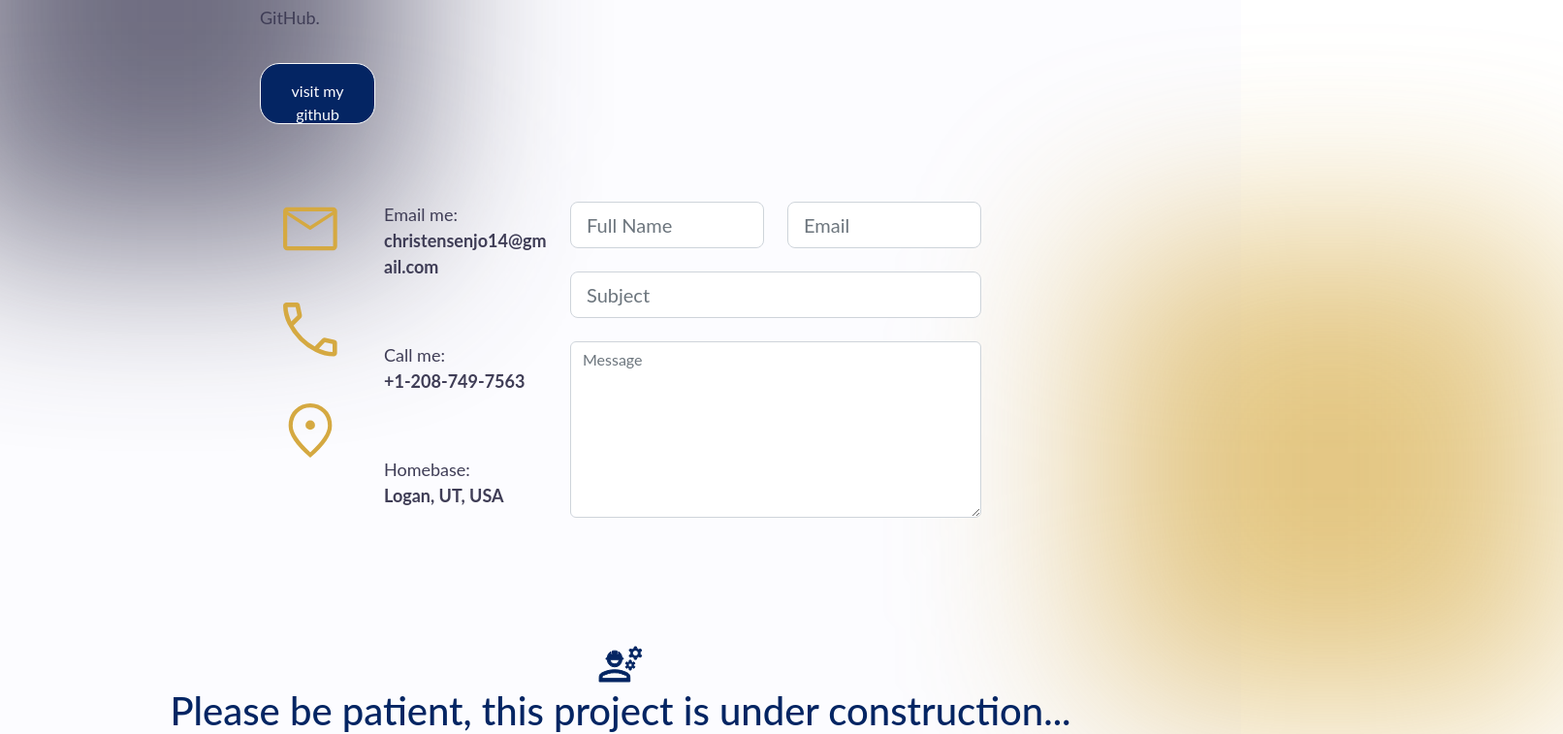
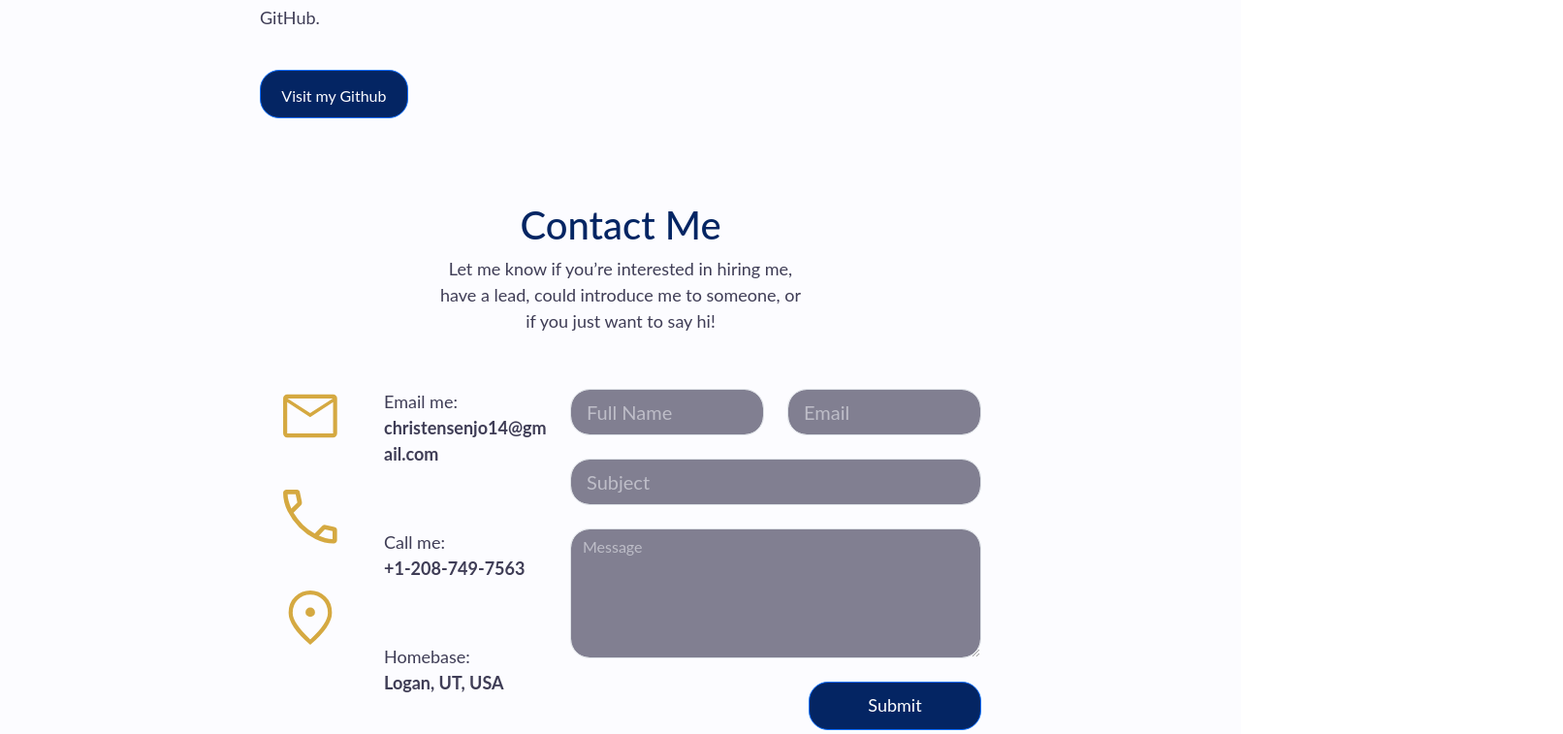
Before and after one commit to christensenjo/joelbc-design, a React (Create React App) app: page / in a window 1280 px wide. Shown: the part 1861-2618 px from the top of the page at 97% size, 1612 px wide, since content can reach past the window. Built offline with nearby package versions, Linux system fonts and the light colour scheme; a web font is replaced by a local one.

Commit message:
Fixed button styles, added submit

```diff
--- a/src/App.js
+++ b/src/App.js
@@ -29,7 +29,7 @@
           img="about"
           title="About Me"
           text={aboutText}
-          buttonText="learn more"
+          buttonText="Learn More"
           buttonHref="#about"
           align="right"
         >
@@ -38,7 +38,7 @@
           img="portfolio"
           title="Experience & Portfolio"
           text={portText}
-          buttonText="visit my github"
+          buttonText="Visit my Github"
           buttonHref="http://www.github.com/christensenjo"
           align="left"
         >
@@ -51,11 +51,11 @@
           <h1>Please be patient, this project is under construction...</h1>
         </div>
       </div>
-      <div className="BgGradients">
+      {/* <div className="BgGradients">
         <div className="Grad1"></div>
         <div className="Grad2"></div>
         <div className="Grad3"></div>
-      </div>
+      </div> */}
     </Container>
   );
 }
--- a/src/components/ContactForm/ContactForm.css
+++ b/src/components/ContactForm/ContactForm.css
@@ -1,5 +1,14 @@
+.FormTitleText {
+    padding-top: 10vh;
+    text-align: center;
+    padding-left: 20vw;
+    padding-right: 20vw;
+    max-width: 70vw;
+    margin: auto;
+}
+
 .Contact {
-    padding-top: 10vh;
+    padding-top: 5vh;
     padding-left: 20vw !important;
     padding-right: 20vw !important;
 }
@@ -14,5 +23,32 @@
 }
 
 .FormControl {
-    background-color: #3F3D56;
+    background-color: #3F3D56 !important;
+    border-radius: 20px !important;
+    opacity: 65% !important;
+    color: #FCFCFF !important;
 }
+
+.form-control::placeholder {
+    color: rgba(252, 252, 255, 0.5) !important;
+    /* color: #FCFCFF !important; */
+    opacity: 100% !important;
+    background-clip: text;
+}
+
+.FormSubmitButton {
+    background-color: #042563 !important;
+    height: 50px !important;
+    width: 178px !important;
+    border-radius: 20px !important;
+    font-size: 18px !important;
+
+}
+
+.FormSubmitButton:hover {
+    background-color: #3F3D56 !important;
+}
+
+.FormButtonRow {
+    align-content: center;
+}
--- a/src/components/ContactForm/ContactForm.js
+++ b/src/components/ContactForm/ContactForm.js
@@ -4,12 +4,18 @@
 import Row from 'react-bootstrap/Row';
 import Col from 'react-bootstrap/Col';
 import Stack from 'react-bootstrap/Stack';
+import Button from 'react-bootstrap/Button';
 import email from './email.svg';
 import phone from './phone.svg';
 import location from './location.svg';
 
 function ContactForm(props){
     return (
+        <div>
+            <div className="FormTitleText">
+                <h1>Contact Me</h1>
+                <p>Let me know if you’re interested in hiring me, have a lead, could introduce me to someone, or if you just want to say hi!</p>
+            </div>
             <Row md="12" className="Contact">
                 <Col md="2">
                     <Stack className="ContactIcons" gap={5}>
@@ -28,11 +34,11 @@
                 <Col md="7" className="ContactFormCol">
                     <Form>
                         <Stack gap={4}>
-                        <Row>
-                            <Form.Group as={Col} controlId="formFullName">
+                            <Row md="12">
+                                <Form.Group as={Col} md="6" controlId="formFullName">
                                     <Form.Control size="lg" type="text" placeholder="Full Name" className="FormControl" />
                                 </Form.Group>
-                            <Form.Group as={Col} controlId="formEmail">
+                                <Form.Group as={Col} md="6" controlId="formEmail">
                                     <Form.Control size="lg" type="email" placeholder="Email" className="FormControl" />
                                 </Form.Group>
                             </Row>
@@ -40,12 +46,18 @@
                                 <Form.Control size="lg" type="text" placeholder="Subject" className="FormControl" />
                             </Form.Group>
                             <Form.Group>
-                            <Form.Control size="md" as="textarea" rows="7" placeholder="Message" className="FormControl" />
+                                <Form.Control size="md" as="textarea" rows="5" placeholder="Message" className="FormControl" />
                             </Form.Group>
+                            <Row className="justify-content-md-end">
+                                <Form.Group as={Col} md="auto">
+                                    <Button size="lg" className="FormSubmitButton">Submit</Button>
+                                </Form.Group>
+                            </Row>
                         </Stack>
                     </Form>
                 </Col>
             </Row>
+        </div>
     );
 }
 
--- a/src/components/Info/Info.css
+++ b/src/components/Info/Info.css
@@ -29,10 +29,12 @@
 
 .InfoButton {
     background-color: #042563 !important;
-    height: 7.8vh !important;
-    width: 40vw !important;
+    height: 50px !important;
+    width: 178px !important;
     border-radius: 20px !important;
     text-align: center;
+    display: flex;
+    justify-content: center;
 }
 
 .InfoButton:hover {
@@ -45,7 +47,7 @@
     text-decoration: none;
     color: #FCFCFF;
     height: 100%;
-    padding-top: 10%;
+    line-height: 40px;
 }
 
 /* Desktop Styles */
@@ -93,22 +95,30 @@
 
     .InfoButton {
         background-color: #042563 !important;
-        height: 7.8vh !important;
-        width: 9.3vw !important;
+        height: 50px !important;
+        width: 178px !important;
         border-radius: 20px !important;
+        display: flex;
+        justify-content: center;
     }
 
     .InfoButton:hover {
         background-color: #3F3D56 !important;
+        color: #FCFCFF !important;
+    }
+
+    .InfoButton a:hover {
+        color: #FCFCFF !important;
     }
 
     .Info a {
-        display: block;
+        display: flex;
         text-align: center;
         text-decoration: none;
         color: #FCFCFF;
         height: 100%;
-        padding-top: 10%;
+        justify-content: center;
+        line-height: 40px;
     }
 
 
--- a/src/components/Info/Info.js
+++ b/src/components/Info/Info.js
@@ -22,7 +22,7 @@
 
         const leftButton = (
             <Stack direction="horizontal">
-                <Button className="InfoButton" variant="light">
+                <Button className="InfoButton">
                     <a href={this.buttonHref}>
                         {this.buttonText}
                     </a>
```
Lines whose indentation alone changed are shown as unchanged.
